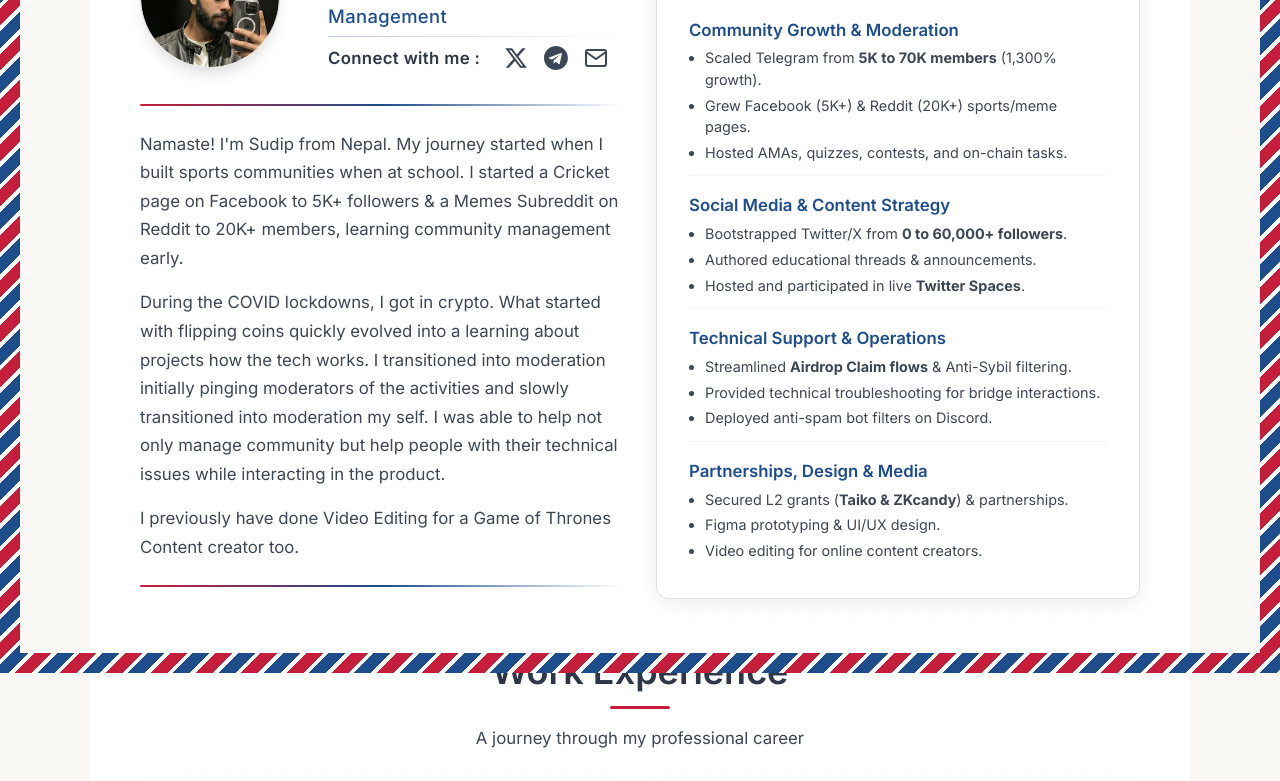
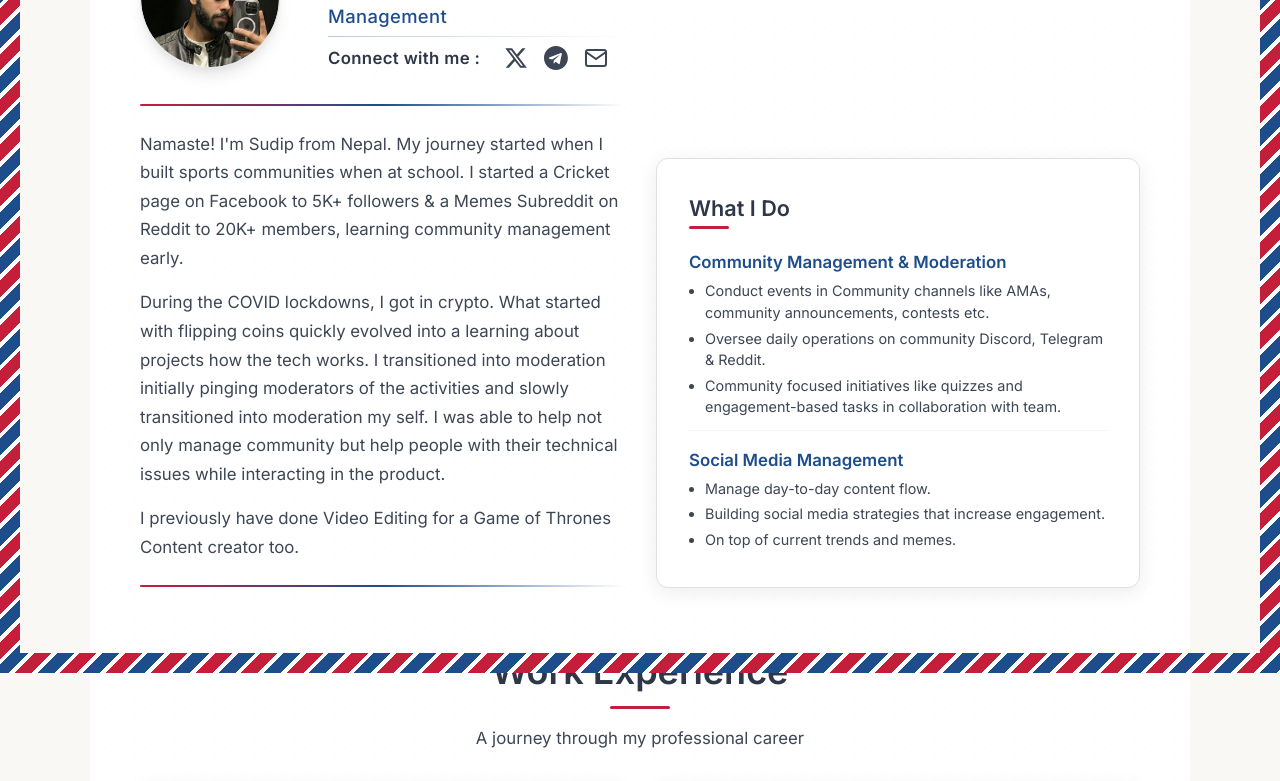
Before and after one commit to Sudip19XX/PandeySudip, a website: page index.html in a window 1280 px wide. Shown: the part 127-908 px from the top of the page. Drawn offline with Linux system fonts and the light colour scheme.

Commit message:
Align 'What I Do' card to bottom of Hero section

```diff
--- a/index.html
+++ b/index.html
@@ -81,13 +81,16 @@
                             <div class="hero-divider"></div>
                             <div class="hero-bio">
                                 <p>Namaste! I'm Sudip from Nepal. My journey started when I built
-                                    sports communities when at school. I started a Cricket page on Facebook to 5K+ followers & a
+                                    sports communities when at school. I started a Cricket page on Facebook to 5K+
+                                    followers & a
                                     Memes
                                     Subreddit on Reddit to 20K+ members, learning community management early.</p>
                                 <p>During the COVID lockdowns, I got in crypto. What started with flipping
-                                    coins quickly evolved into a learning about projects how the tech works. I transitioned into
+                                    coins quickly evolved into a learning about projects how the tech works. I
+                                    transitioned into
                                     moderation
-                                    initially pinging moderators of the activities and slowly transitioned into moderation my
+                                    initially pinging moderators of the activities and slowly transitioned into
+                                    moderation my
                                     self. I was able to help not only manage community but help
                                     people with their technical issues while interacting in the product.</p>
                                 <p>I previously have done Video Editing for a Game of Thrones Content creator too.</p>
@@ -101,38 +104,22 @@
                             <h3 class="skills-sidebar-title">What I Do</h3>
 
                             <div class="skills-bullet-group">
-                                <h4 class="skills-category-title">Community Growth & Moderation</h4>
+                                <h4 class="skills-category-title">Community Management & Moderation</h4>
                                 <ul class="skills-bullet-list">
-                                    <li>Scaled Telegram from <strong>5K to 70K members</strong> (1,300% growth).</li>
-                                    <li>Grew Facebook (5K+) & Reddit (20K+) sports/meme pages.</li>
-                                    <li>Hosted AMAs, quizzes, contests, and on-chain tasks.</li>
+                                    <li>Conduct events in Community channels like AMAs, community announcements,
+                                        contests etc.</li>
+                                    <li>Oversee daily operations on community Discord, Telegram & Reddit.</li>
+                                    <li>Community focused initiatives like quizzes and engagement-based tasks in
+                                        collaboration with team.</li>
                                 </ul>
                             </div>
 
                             <div class="skills-bullet-group">
-                                <h4 class="skills-category-title">Social Media & Content Strategy</h4>
+                                <h4 class="skills-category-title">Social Media Management</h4>
                                 <ul class="skills-bullet-list">
-                                    <li>Bootstrapped Twitter/X from <strong>0 to 60,000+ followers</strong>.</li>
-                                    <li>Authored educational threads & announcements.</li>
-                                    <li>Hosted and participated in live <strong>Twitter Spaces</strong>.</li>
-                                </ul>
-                            </div>
-
-                            <div class="skills-bullet-group">
-                                <h4 class="skills-category-title">Technical Support & Operations</h4>
-                                <ul class="skills-bullet-list">
-                                    <li>Streamlined <strong>Airdrop Claim flows</strong> & Anti-Sybil filtering.</li>
-                                    <li>Provided technical troubleshooting for bridge interactions.</li>
-                                    <li>Deployed anti-spam bot filters on Discord.</li>
-                                </ul>
-                            </div>
-
-                            <div class="skills-bullet-group">
-                                <h4 class="skills-category-title">Partnerships, Design & Media</h4>
-                                <ul class="skills-bullet-list">
-                                    <li>Secured L2 grants (<strong>Taiko & ZKcandy</strong>) & partnerships.</li>
-                                    <li>Figma prototyping & UI/UX design.</li>
-                                    <li>Video editing for online content creators.</li>
+                                    <li>Manage day-to-day content flow.</li>
+                                    <li>Building social media strategies that increase engagement.</li>
+                                    <li>On top of current trends and memes.</li>
                                 </ul>
                             </div>
                         </div>
--- a/styles.css
+++ b/styles.css
@@ -351,9 +351,19 @@ body.loaded .envelope-wrapper {
     align-items: start;
 }
 
+.hero-right {
+    align-self: end;
+    margin-bottom: var(--space-lg);
+}
+
 @media (max-width: 900px) {
     .hero-container {
         grid-template-columns: 1fr;
+    }
+
+    .hero-right {
+        align-self: stretch;
+        margin-bottom: 0;
     }
 }
 
```
